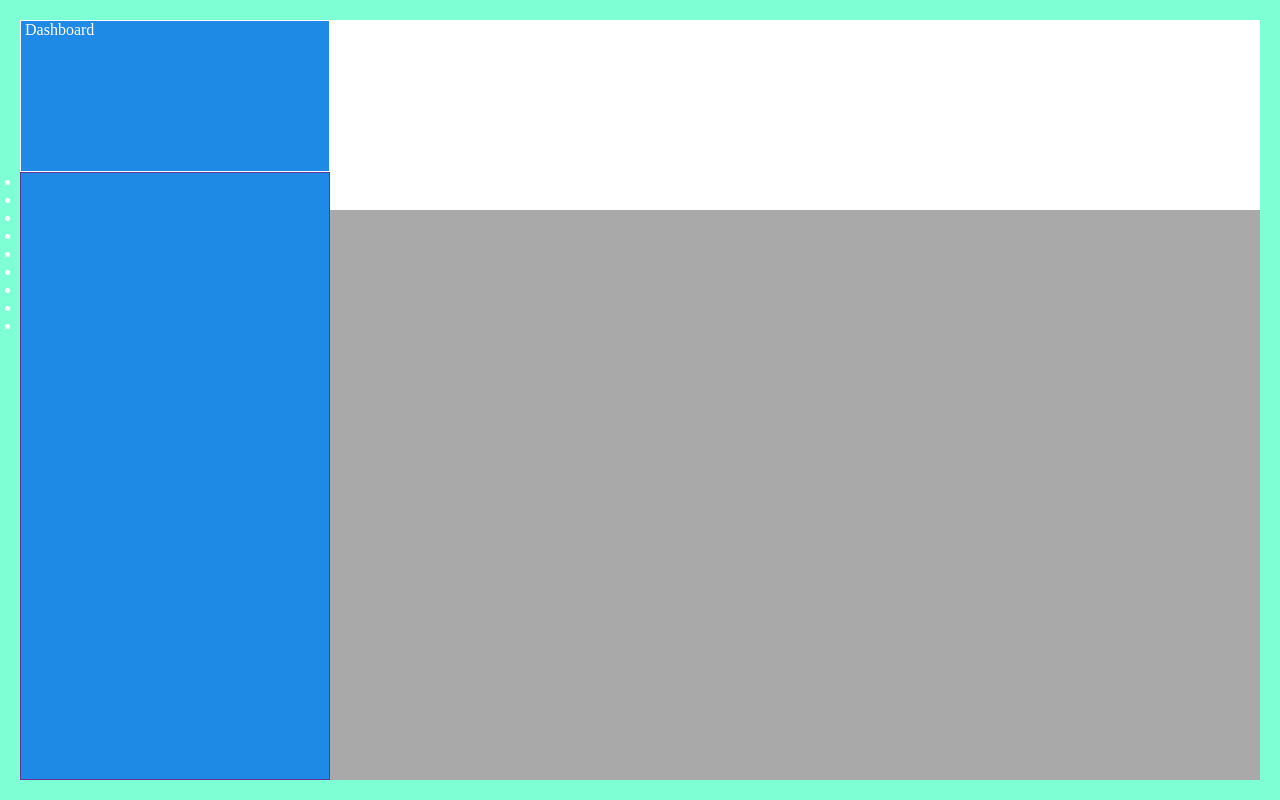
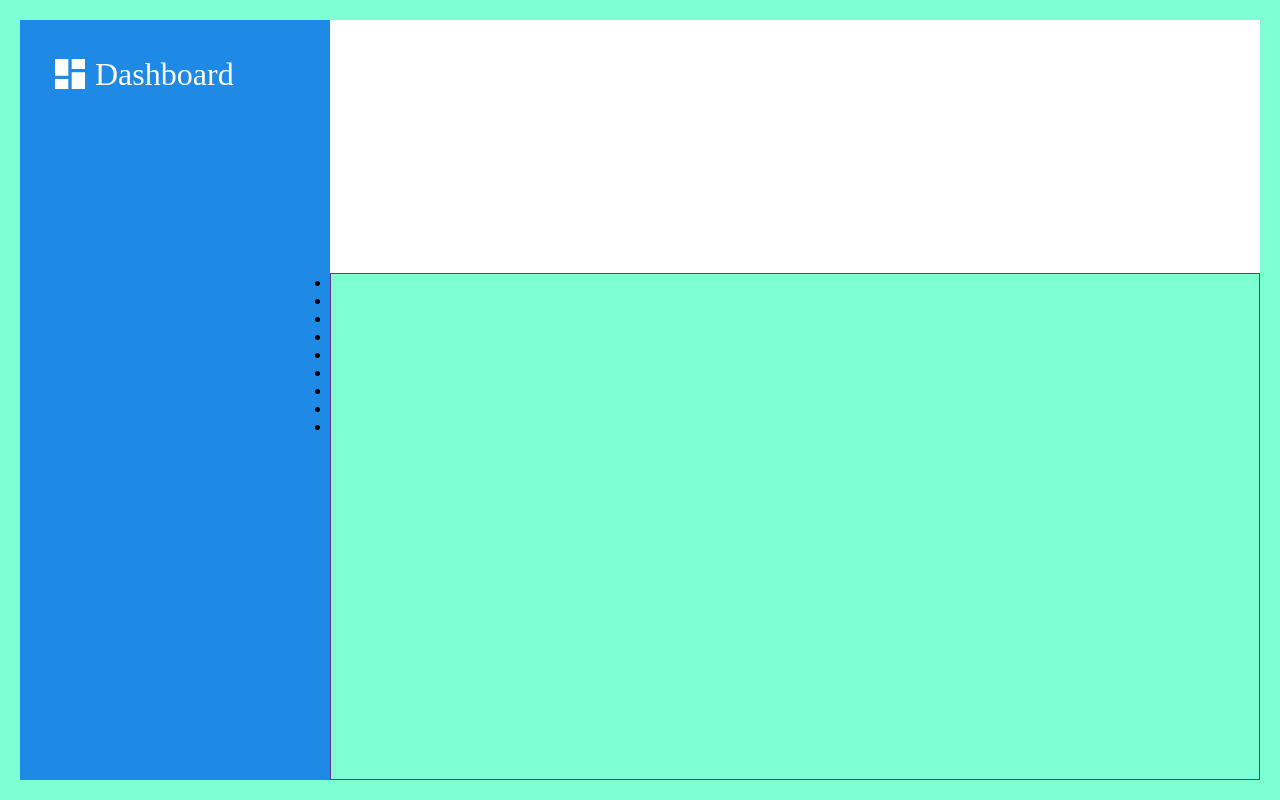
Before and after one commit to Matthias-dot-com/Admin-Dashboard, a plain HTML site: page index.html in a window 1280 px wide. Drawn offline with Linux system fonts and the light colour scheme.

Commit message:
Set up of the dashboard

```diff
--- a/index.html
+++ b/index.html
@@ -11,8 +11,7 @@
       <div class="header"></div>
       <div class="sidebar">
         <div class="side-logo">
-          <div class="dash-logo-wrapper">
-            <img src="" alt="" />
+          <img src="assets/icons/view-dashboard.svg" alt="">
             Dashboard
           </div>
         </div>
--- a/style.css
+++ b/style.css
@@ -13,7 +13,7 @@ body {
 .container {
     display: grid;
     grid-template-columns: 1fr 3fr;
-    grid-template-rows: 1fr 3fr;
+    grid-template-rows: 1fr 2fr;
     padding: 10px;
     height: 100%;
 }
@@ -36,14 +36,18 @@ body {
     background-color: rgb(31, 137, 230);
     color: white;
     display: grid;
-    grid-template-rows: 0.5fr 2fr;
+    grid-template-rows: 0.5fr 2fr 1fr;
     grid-template-columns: 1fr;
 
 }
 
 .side-logo{
-    border: 1px rgb(255, 255, 255) solid;
     grid-row: 1;
+    font-size: 2rem;
+    display: flex;
+    align-items: center;
+    gap: 5px;
+    padding: 30px;
 }
 
 .firstList{
```
Also changed, not shown: assets/icons/view-dashboard.svg (added).
